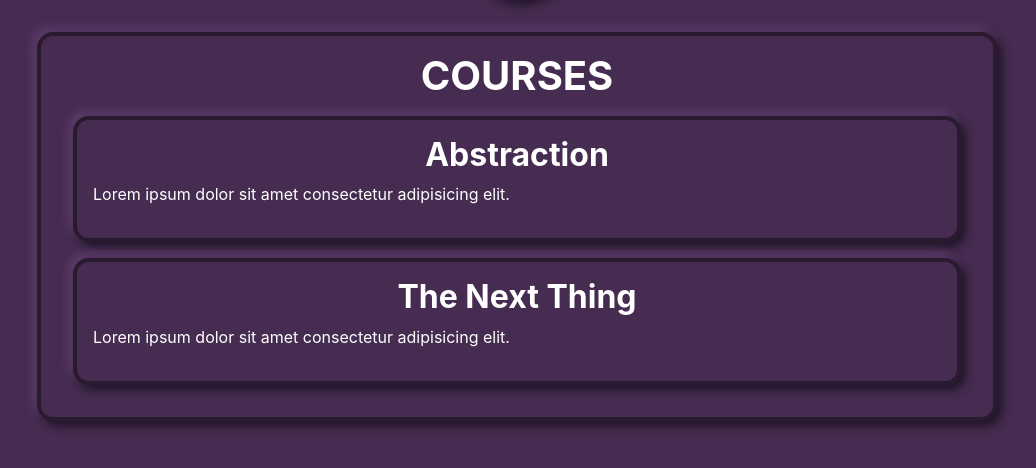
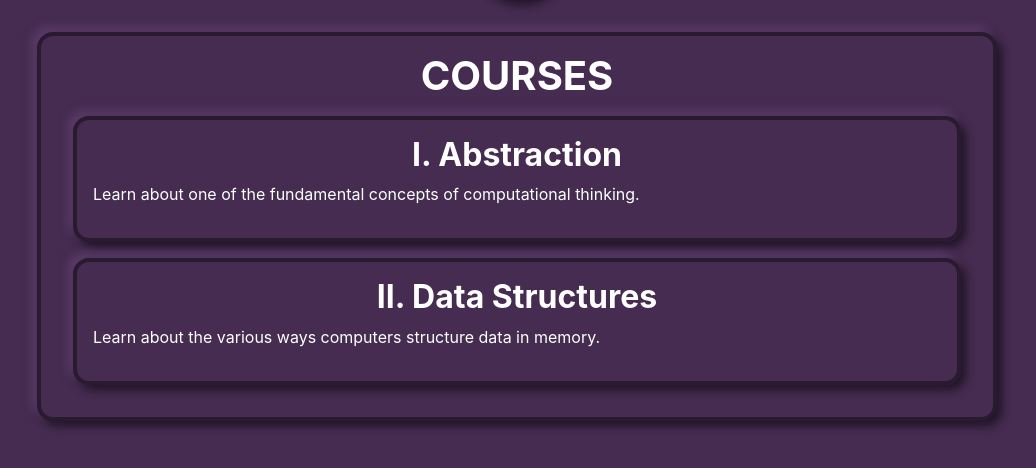
Before and after one commit to JSLBrowning/COMP-6620-Final-Project, a PHP site: page /web/courses.php in a window 1280 px wide. Shown: the part 175-643 px from the top of the page, without its empty margins (123-1159 px from the left). Run offline with PHP 8.4, Linux system fonts and the light colour scheme; data that the repository does not hold is empty; a stand-in replaces the project's code that opens the database connection.

Commit message:
Update courses.php

```diff
--- a/web/courses.php
+++ b/web/courses.php
@@ -42,14 +42,14 @@
         <h1>Courses</h1>
         <a href="courses/1.php">
             <div class="courselink" href="courses/1.php">
-                <h2>Abstraction</h2>
-                <p>Lorem ipsum dolor sit amet consectetur adipisicing elit.</p>
+                <h2>I. Abstraction</h2>
+                <p>Learn about one of the fundamental concepts of computational thinking.</p>
             </div>
         </a>
         <a href="courses/2.php">
             <div class="courselink" href="courses/2.php">
-                <h2>The Next Thing</h2>
-                <p>Lorem ipsum dolor sit amet consectetur adipisicing elit.</p>
+                <h2>II. Data Structures</h2>
+                <p>Learn about the various ways computers structure data in memory.</p>
             </div>
         </a>
     </main>
--- a/web/courses/2.php
+++ b/web/courses/2.php
@@ -40,7 +40,8 @@
     </header>
 
     <main>
-        <h1>The Next Thing</h1>
+        <h1>Data Structures</h1>
+        <h2>Lesson One</h2>
         <p>Lorem ipsum dolor sit amet consectetur adipisicing elit. Est numquam rem ipsa distinctio possimus quasi molestiae repellat, et enim, labore, cum quibusdam! Fugiat, facere? Quas fugit mollitia dolor possimus similique.</p>
         <p>Lorem ipsum dolor sit amet consectetur adipisicing elit. Est numquam rem ipsa distinctio possimus quasi molestiae repellat, et enim, labore, cum quibusdam! Fugiat, facere? Quas fugit mollitia dolor possimus similique.</p>
         <iframe width="560" height="315" src="https://www.youtube.com/embed/_y-5nZAbgt4" title="YouTube video player" frameborder="0" allow="accelerometer; autoplay; clipboard-write; encrypted-media; gyroscope; picture-in-picture" allowfullscreen></iframe>
```
